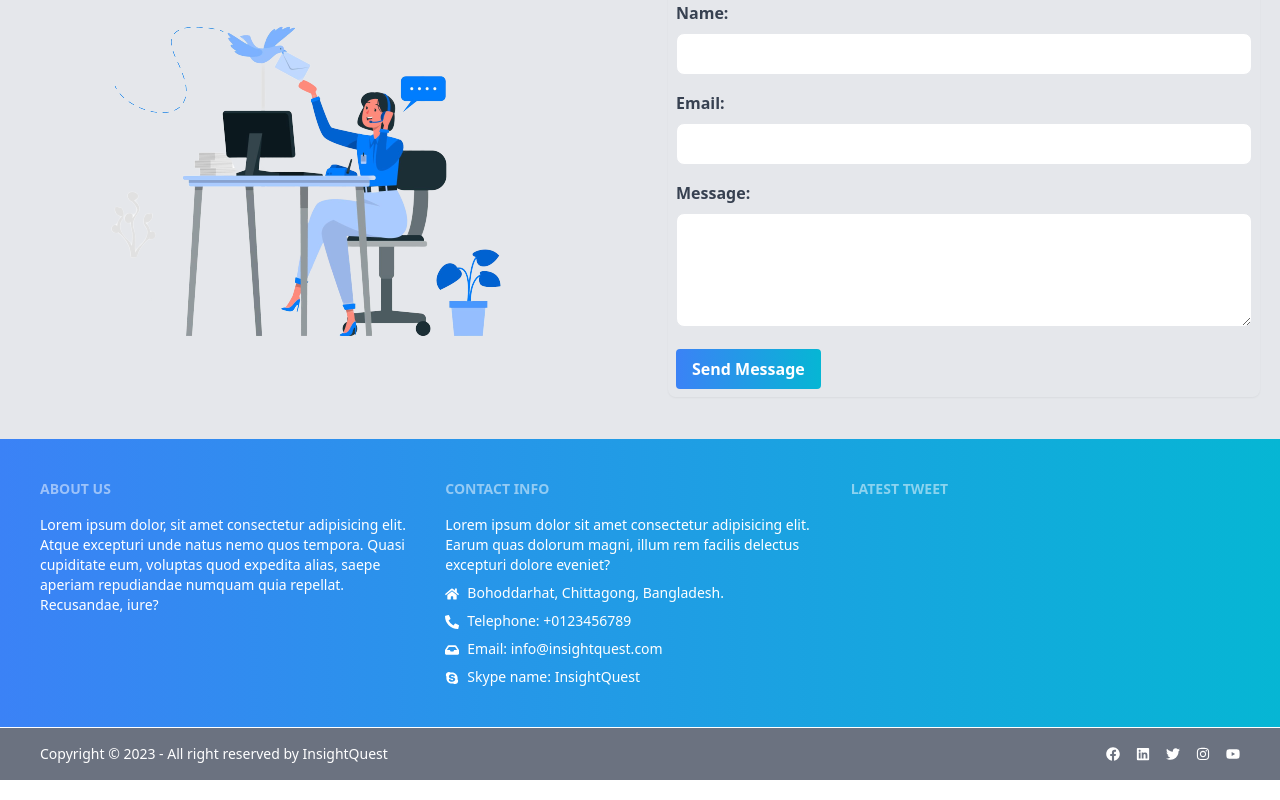
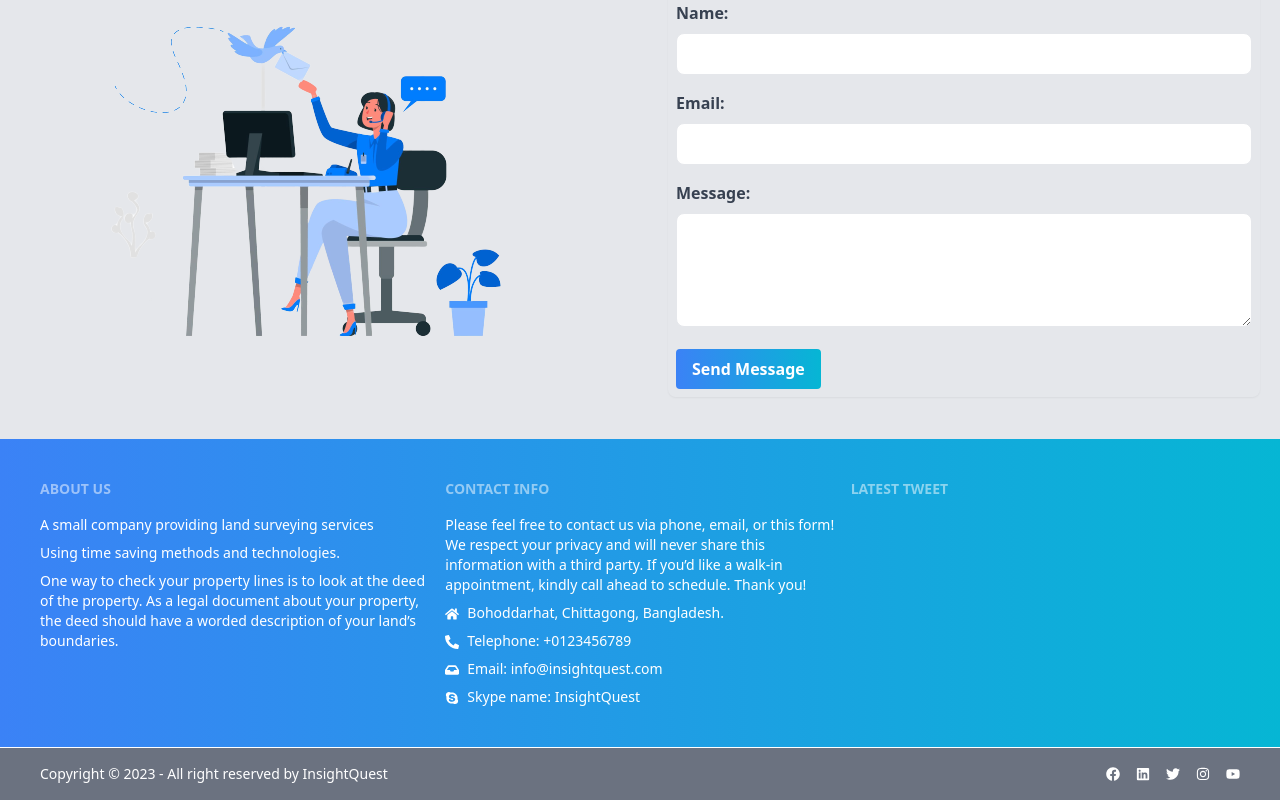
Before and after one commit to chandan-chandra-shil/insightquest, a React (Vite) app: page / in a window 1280 px wide. Shown: the part 2037-2837 px from the top of the page. Built offline with nearby package versions, Linux system fonts and the light colour scheme.

Commit message:
Footer section some updates

```diff
--- a/src/pages/shared/footer/Footer.jsx
+++ b/src/pages/shared/footer/Footer.jsx
@@ -6,11 +6,13 @@ const Footer = () => {
                 <div className="footer max-w-7xl mx-auto grid grid-cols-1 sm:grid-cols-2 md:grid-cols-3 gap-4">
                     <div>
                         <span className="footer-title">About Us</span>
-                        <h1>Lorem ipsum dolor, sit amet consectetur adipisicing elit. Atque excepturi unde natus nemo quos tempora. Quasi cupiditate eum, voluptas quod expedita alias, saepe aperiam repudiandae numquam quia repellat. Recusandae, iure?</h1>
+                        <h1>A small company providing land surveying services</h1>
+                        <h1>Using time saving methods and technologies.</h1>
+                        <p>One way to check your property lines is to look at the deed of the property. As a legal document about your property, the deed should have a worded description of your land’s boundaries.</p>
                     </div>
                     <div>
                         <span className="footer-title">Contact info</span>
-                        <h1>Lorem ipsum dolor sit amet consectetur adipisicing elit. Earum quas dolorum magni, illum rem facilis delectus excepturi dolore eveniet?</h1>
+                        <h1>Please feel free to contact us via phone, email, or this form! We respect your privacy and will never share this information with a third party. If you’d like a walk-in appointment, kindly call ahead to schedule. Thank you!</h1>
                         <h1 className='flex'><FaHome className='mr-2 mt-1' /> Bohoddarhat, Chittagong, Bangladesh.</h1>
                         <p className='flex'><FaPhoneAlt className='mr-2 mt-1' /> Telephone: +0123456789</p>
                         <p className='flex'><FaInbox className='mr-2 mt-1' /> Email: info@insightquest.com</p>
```
